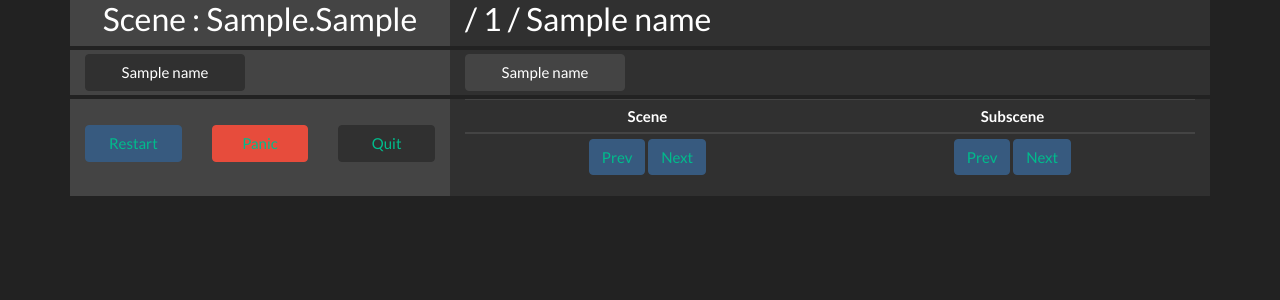
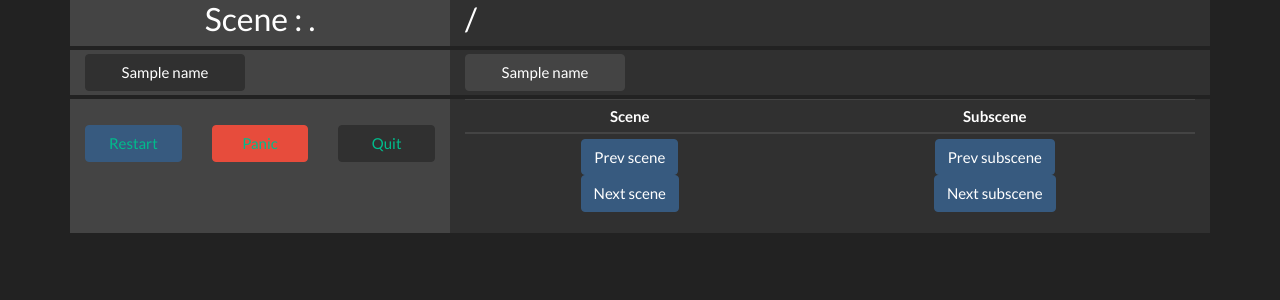
Before and after one commit to stefets/flaskdings, a Flask app: template src/frontend/templates/ui.html in a window 1280 px wide. Shown: the top 300 px of the page. Run offline with Flask 2, Linux system fonts and the light colour scheme; the template is opened without the code that fills it: most values are stand-ins (such as "Sample title", 1, 10 or a date in 2020); parts of the project's set-up code (start-up, migrations or seed data) failed here and were passed over; some libraries are stand-ins or nearby versions.

Commit message:
Basic navigation and header works

```diff
--- a/src/frontend/templates/ui.html
+++ b/src/frontend/templates/ui.html
@@ -6,15 +6,14 @@
   <!-- Header -->
   <div class="row mb-1">
     <div class="col-md-4 bg-secondary text-center">
-      <h3>Scene : {{context.current_scene}}.{{context.current_subscene}} </h3>
-    </div>
+      <h3>
+        Scene : <span id="current_scene"></span>.<span id="current_subscene"></span>
+      </h3>
+      </div>
     <div class="col-md-8 bg-dark">
       <!-- Fil d'ariane -->
       <h3 class="bg-dark">
-        / {{ context.scenes[context.current_scene][0] }}
-        {% if context.scenes[context.current_scene][1]|length > 0 %}
-        / {{ context.scenes[context.current_scene][1][context.current_subscene-1]}}
-        {% endif %}
+        <span id="current_scene_name"></span> / <span id="current_subscene_name"></span>
       </h3>
     </div>
   </div>
@@ -89,7 +88,8 @@
       <br />
       <div class="row mt-1 mb-1">
         <div class="col-md-4">
-          <div class="btn btn-block btn-primary"><a href="/api/mididings/restart{{ parameter | inject_endpoint }}">Restart</a>
+          <div class="btn btn-block btn-primary"><a
+              href="/api/mididings/restart{{ parameter | inject_endpoint }}">Restart</a>
           </div>
         </div>
         <div class="col-md-4">
@@ -113,16 +113,20 @@
         <tbody>
           <tr>
             <td>
-              <div class="btn btn-primary"><a href="/api/mididings/prev_scene{{ parameter | inject_endpoint }}">Prev</a>
-              </div>
-              <div class="btn btn-primary"><a href="/api/mididings/next_scene{{ parameter | inject_endpoint }}">Next</a>
-              </div>
+                <form id="prev_scene" method="POST" action='#'>
+                  <input class="btn btn-primary" type="submit" value="Prev scene">
+                </form>
+                <form id="next_scene" method="POST" action='#'>
+                  <input class="btn btn-primary" type="submit" value="Next scene">
+                </form>
             </td>
             <td>
-              <div class="btn btn-primary"><a
-                  href="/api/mididings/prev_subscene{{ parameter | inject_endpoint }}">Prev</a></div>
-              <div class="btn btn-primary"><a
-                  href="/api/mididings/next_subscene{{ parameter | inject_endpoint }}">Next</a></div>
+              <form id="prev_subscene" method="POST" action='#'>
+                <input class="btn btn-primary" type="submit" value="Prev subscene">
+              </form>
+              <form id="next_subscene" method="POST" action='#'>
+                <input class="btn btn-primary" type="submit" value="Next subscene">
+              </form>
             </td>
           </tr>
         </tbody>
--- a/src/service.py
+++ b/src/service.py
@@ -1,19 +1,27 @@
 #!/usr/bin/env python3
 # -*- coding: utf-8 -*-
 
+from flask_socketio import SocketIO
+from frontend.views import ui_blueprint
+from osc.server import MididingsContext
 import os
 import json
 import jinja2
+from time import sleep
 
-from osc.server import MididingsContext
-from frontend.views import ui_blueprint
-
+''' Flask '''
 from flask import Flask, redirect, url_for, render_template, jsonify, request, make_response
 from werkzeug.exceptions import HTTPException
 from werkzeug.utils import import_string
 
+''' Mididings across OSC '''
+
+''' Websockets '''
+
 app = Flask(__name__)
 app.secret_key = b'_5#y2L"F4Q8z\n\xec]/'
+socketio = SocketIO(app)
+
 
 # Configuration
 filename = os.path.join(app.static_folder, 'config.json')
@@ -37,63 +45,54 @@ def index():
     return render_template('api.html')
 
 
-@app.route("/api/mididings/next_scene")
+'''
+    Websockets
+'''
+
+@socketio.event
 def next_scene():
-    return on_api_request(livedings.next_scene)
+    update_ui(livedings.next_scene)
 
 
-@app.route("/api/mididings/prev_scene")
+@socketio.event
 def prev_scene():
-    return on_api_request(livedings.prev_scene)
+    update_ui(livedings.prev_scene)
 
 
-@app.route("/api/mididings/next_subscene")
+@socketio.event
+def prev_subscene():
+    update_ui(livedings.prev_subscene)
+
+@socketio.event
 def next_subscene():
-    return on_api_request(livedings.next_subscene)
+    update_ui(livedings.next_subscene)
 
 
-@app.route("/api/mididings/prev_subscene")
-def prev_subscene():
-    return on_api_request(livedings.prev_subscene)
-
-
-@app.route("/api/mididings/panic")
-def panic():
-    return on_api_request(livedings.panic)
-
-
-@app.route("/api/mididings/quit")
-def quit():
-    return on_api_request(livedings.quit)
-
-
-@app.route("/api/mididings/restart")
-def restart():
-    return on_api_request(livedings.restart)
-
-
-@app.route("/api/mididings/scenes/<int:value>")
-def switch_scene(value):
-    return on_api_request(livedings.switch_scene, value)
-
-
-@app.route("/api/mididings/subscenes/<int:value>")
-def switch_subscene(value):
-    return on_api_request(livedings.switch_subscene, value)
+def update_ui(action, action_value=None):
+    livedings()  # Set the ready flag to False
+    action(action_value) if action_value else action()
+    timeout = 0
+    while not livedings.ready:
+        # We are here after an OSC process, wait a little before rendering
+        sleep(0.0625)
+        timeout += 1
+        if timeout % 32 == 0:
+            break
+    socketio.emit('mididings.update', {
+                  'current_scene': livedings.current_scene,
+                  'current_subscene': livedings.current_subscene,
+                  'current_scene_name': livedings.scenes[livedings.current_scene][0],
+                  'current_subscene_name': livedings.scenes[livedings.current_scene][1][livedings.current_subscene-1] if livedings.scenes[livedings.current_scene][1] else "..."})
 
 
 '''
-    Execute the request in a hybrid way - API only or FRONTEND
-    Default is API mode and 204 is returned
-    If the request.args.view parameters is defined, we redirect to this view
-'''
 
 
-def on_api_request(livedings_action, action_value=None):
-    livedings() # Set the ready flag to False
-    livedings_action(action_value) if action_value else livedings_action()
-    view = request.args.get('view')
-    return make_response('', 204) if not view else redirect(url_for(view))
+    if livedings.scenes[livedings.current_scene][1]|length > 0
+    livedings.scenes[livedings.current_scene][1][livedings.current_subscene-1]
+
+
+'''
 
 
 @app.route("/api/help")
@@ -161,4 +160,4 @@ def handle_exception(e):
 
 
 if __name__ == "__main__":
-    app.run()
+    socketio.run(app)
--- a/src/templates/base.html
+++ b/src/templates/base.html
@@ -40,6 +40,40 @@
         integrity="sha384-JjSmVgyd0p3pXB1rRibZUAYoIIy6OrQ6VrjIEaFf/nJGzIxFDsf4x0xIM+B07jRM"
         crossorigin="anonymous"></script>
 
+    <script src="https://cdnjs.cloudflare.com/ajax/libs/socket.io/4.4.0/socket.io.js"
+        integrity="sha512-nYuHvSAhY5lFZ4ixSViOwsEKFvlxHMU2NHts1ILuJgOS6ptUmAGt/0i5czIgMOahKZ6JN84YFDA+mCdky7dD8A=="
+        crossorigin="anonymous"></script>
+
+    <script type="text/javascript" charset="utf-8">
+        $(document).ready(function () {
+            var socket = io()
+
+            socket.on('mididings.update', function (context) {
+                $('#current_scene').text(context.current_scene);
+                $('#current_scene_name').text(context.current_scene_name);
+                $('#current_subscene').text(context.current_subscene);
+                $('#current_subscene_name').text(context.current_subscene_name);
+            });
+
+            $('form#next_scene').submit(function(event) {
+                socket.emit('next_scene');
+                return false;
+            });
+            $('form#prev_scene').submit(function(event) {
+                socket.emit('prev_scene');
+                return false;
+            });
+            $('form#next_subscene').submit(function(event) {
+                socket.emit('next_subscene');
+                return false;
+            });
+            $('form#prev_subscene').submit(function(event) {
+                socket.emit('prev_subscene');
+                return false;
+            });
+
+        });
+    </script>
 
 </body>
 
```
Also changed, not shown: README.md.
